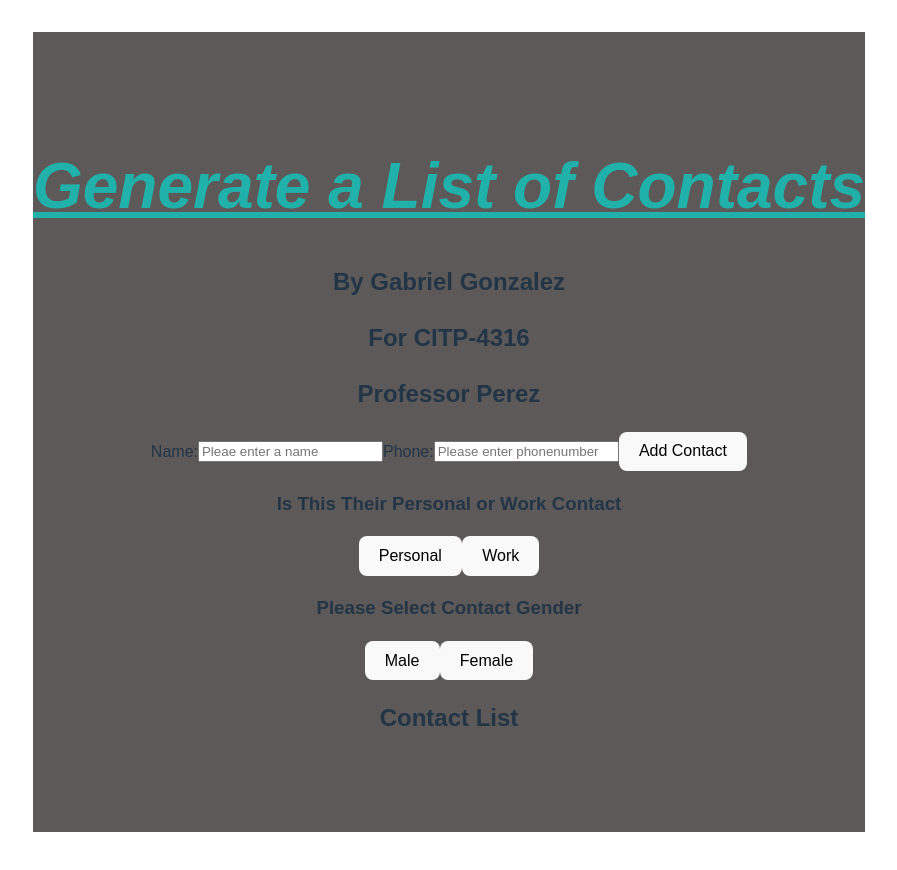
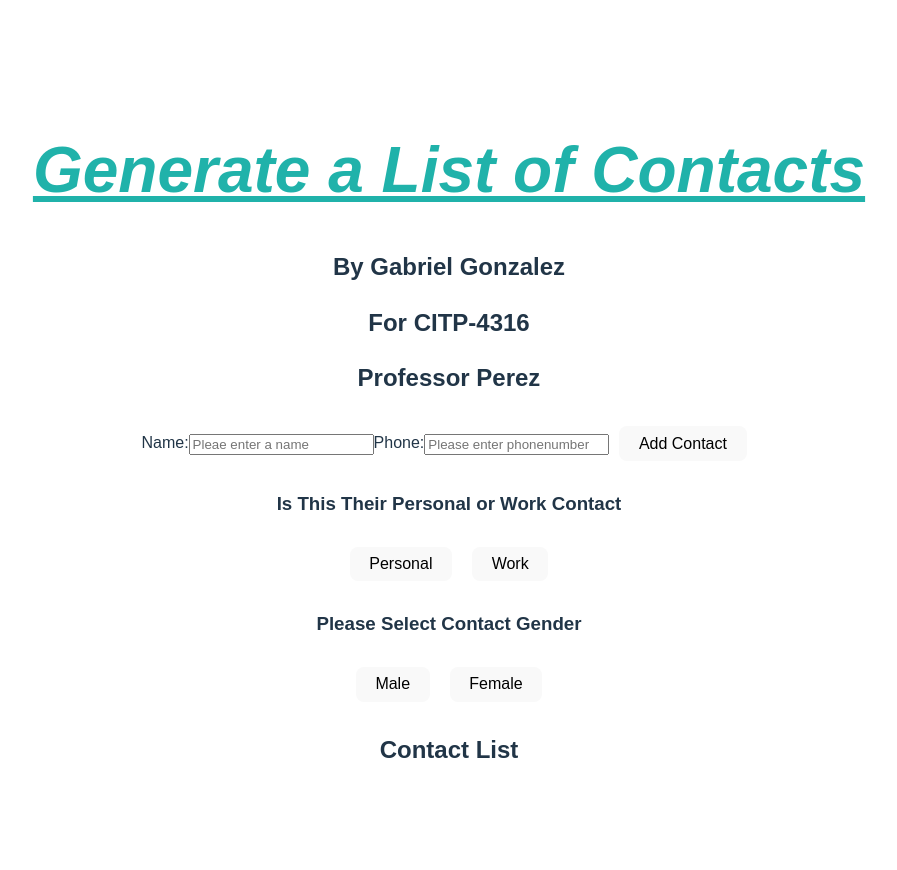
Before and after one commit to ggonz296/project3, a Vue app: page / in a window 1280 px wide. Shown: the top 870 px of the page, without its empty margins (191-1088 px from the left). Built offline with nearby package versions, Linux system fonts and the light colour scheme.

Commit message:
Updated the button on style sheet to have space between

```diff
--- a/src/style.css
+++ b/src/style.css
@@ -22,14 +22,6 @@ a:hover {
   color: #535bf2;
 }
 
-body {
-  margin: 0;
-  display: flex;
-  place-items: center;
-  min-width: 320px;
-  min-height: 100vh;
-}
-
 h1 {
   font-size: 3.2em;
   line-height: 1.1;
@@ -37,14 +29,15 @@ h1 {
 
 button {
   border-radius: 8px;
-  border: 1px solid transparent;
-  padding: 0.6em 1.2em;
+  border: 2px solid transparent;
+  padding: 0.4em 1.1em;
   font-size: 1em;
   font-weight: 500;
   font-family: inherit;
   background-color: #1a1a1a;
   cursor: pointer;
   transition: border-color 0.25s;
+  margin: 10px;
 }
 button:hover {
   border-color: #646cff;
@@ -88,7 +81,7 @@ ul{
 
 .content{
   height: 100vh;
-  background: #5e5959;
+  background: white;
   display: flex;
   flex-direction: column;
   justify-content: center;
```
